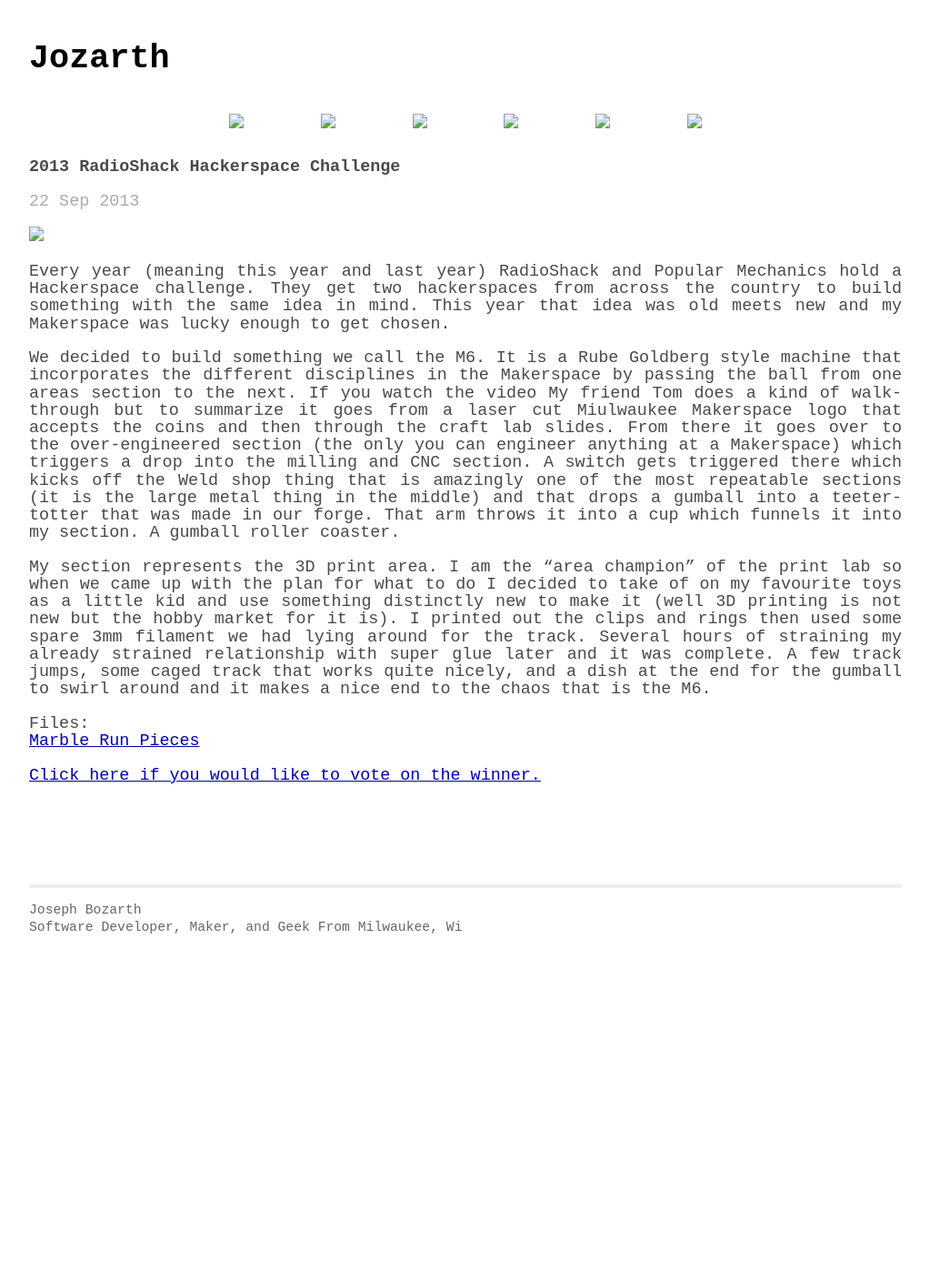
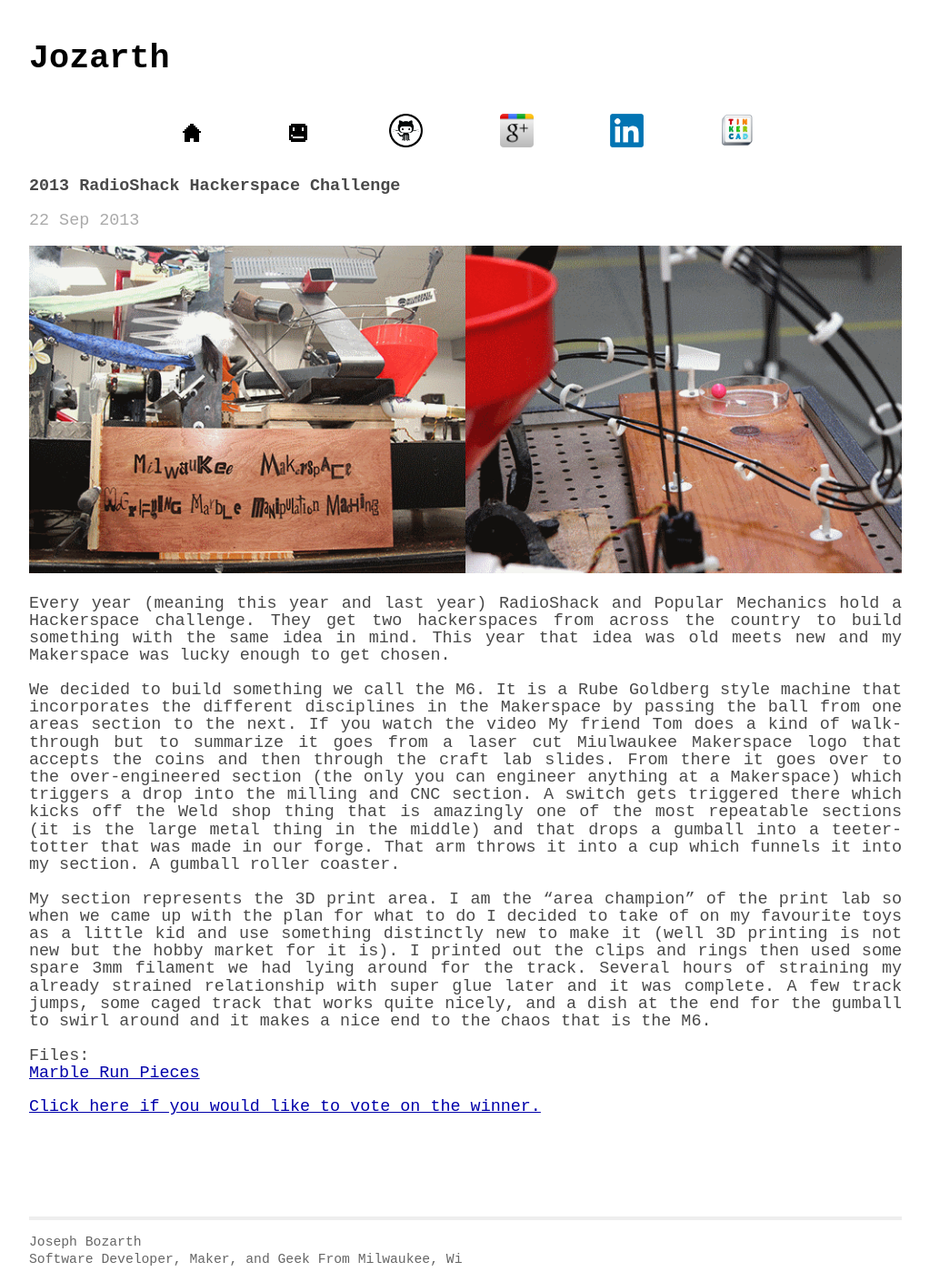
Before and after one commit to BozarthPrime/bozarthprime.github.com, a Jekyll site: the page built from _posts/2013-09-22-hackerspace-challenge.markdown, in a window 1280 px wide. Shown: the whole page at 91% size, without its empty margins (128-1151 px from the left). Built offline with Jekyll 4.4.1, drawn with Linux system fonts in a browser that asks for light colours; Markdown is read by kramdown in place of the engine named in the settings; before the commit the page ends 1044 px from its top, so only the background shows below that.

Commit message:
Image link fix
I was not thinking when I added image links. Fixed.

```diff
--- a/_layouts/default.html
+++ b/_layouts/default.html
@@ -21,12 +21,12 @@
             <h1 class="title"><a href="/">{{ site.name }}</a></h1>
             <nav>
 			    <ul>
-				    <li><a href="/"><img src="../images/home.png" /></a></li>
-					<li><a href="/about.html"><img src="../images/smirk.png" /></a></li>
-					<li><a href="https://github.com/BozarthPrime" target="_blank"><img src="../images/github_icon.png" /></a></li>
-					<li><a href="https://plus.google.com/113257511877818615265" target="_blank"><img src="../images/google_plus.png" /></a></li>
-					<li><a href="http://www.linkedin.com/pub/joseph-bozarth/21/9bb/35a" target="_blank"><img src="../images/linkedin1.png" /></a></li>
-					<li><a href="https://tinkercad.com/users/gjJcvbOv3hv-joseph-bozarth" target="_blank"><img src="../images/tinkercad-logo.png" /></a></li>
+				    <li><a href="/"><img src="/images/home.png" /></a></li>
+					<li><a href="/about.html"><img src="/images/smirk.png" /></a></li>
+					<li><a href="https://github.com/BozarthPrime" target="_blank"><img src="/images/github_icon.png" /></a></li>
+					<li><a href="https://plus.google.com/113257511877818615265" target="_blank"><img src="/images/google_plus.png" /></a></li>
+					<li><a href="http://www.linkedin.com/pub/joseph-bozarth/21/9bb/35a" target="_blank"><img src="/images/linkedin1.png" /></a></li>
+					<li><a href="https://tinkercad.com/users/gjJcvbOv3hv-joseph-bozarth" target="_blank"><img src="/images/tinkercad-logo.png" /></a></li>
 				</ul>
 			</nav>
           </div>
--- a/_posts/2013-09-22-hackerspace-challenge.markdown
+++ b/_posts/2013-09-22-hackerspace-challenge.markdown
@@ -5,7 +5,7 @@
 categories: general
 ---
 
-<img src="../images/story/M6.png" class="headline"/>
+<img src="/images/story/M6.png" class="headline"/>
 
 Every year (meaning this year and last year) RadioShack and Popular Mechanics hold a Hackerspace challenge.
 They get two hackerspaces from across the country to build something with the same idea in mind. This year
```
